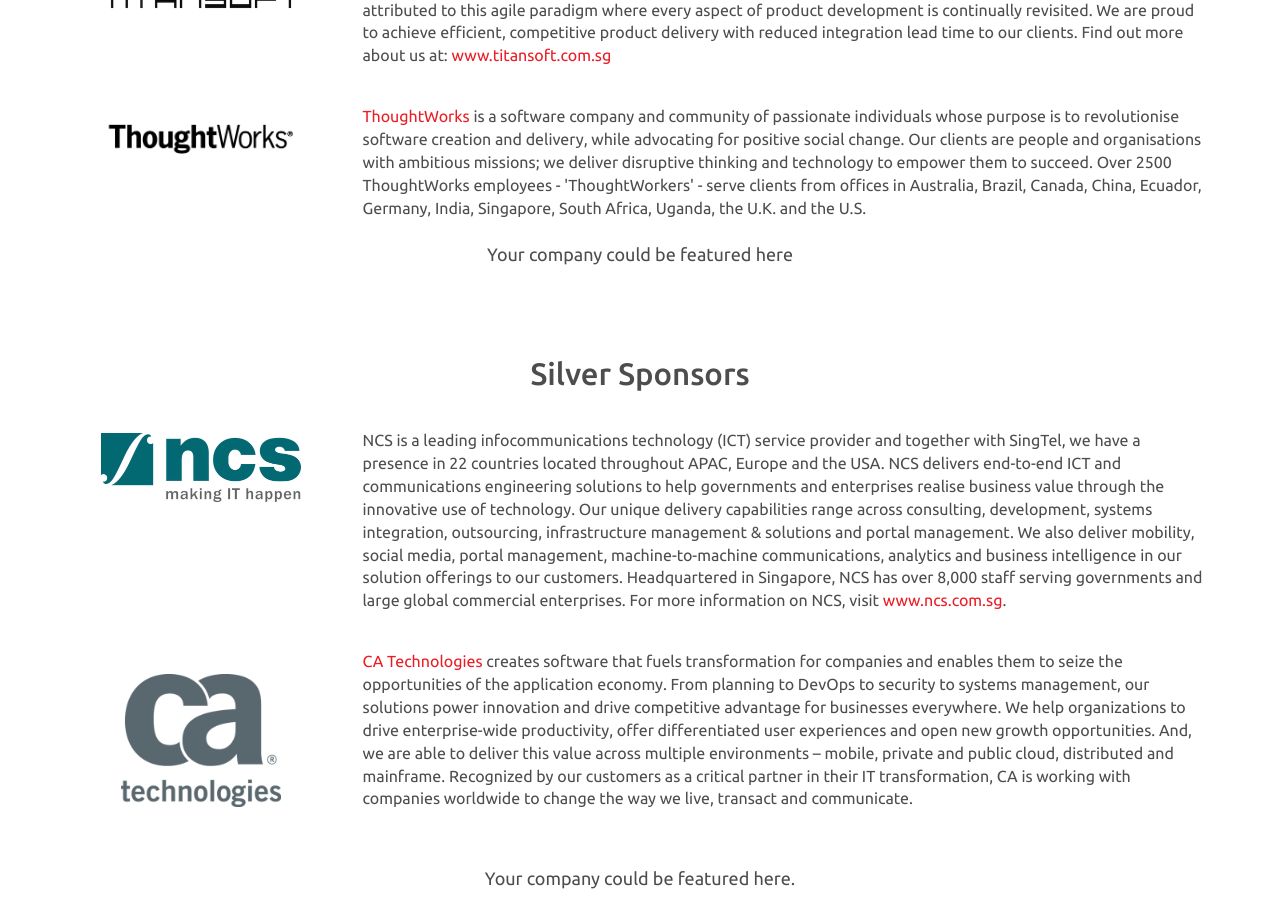
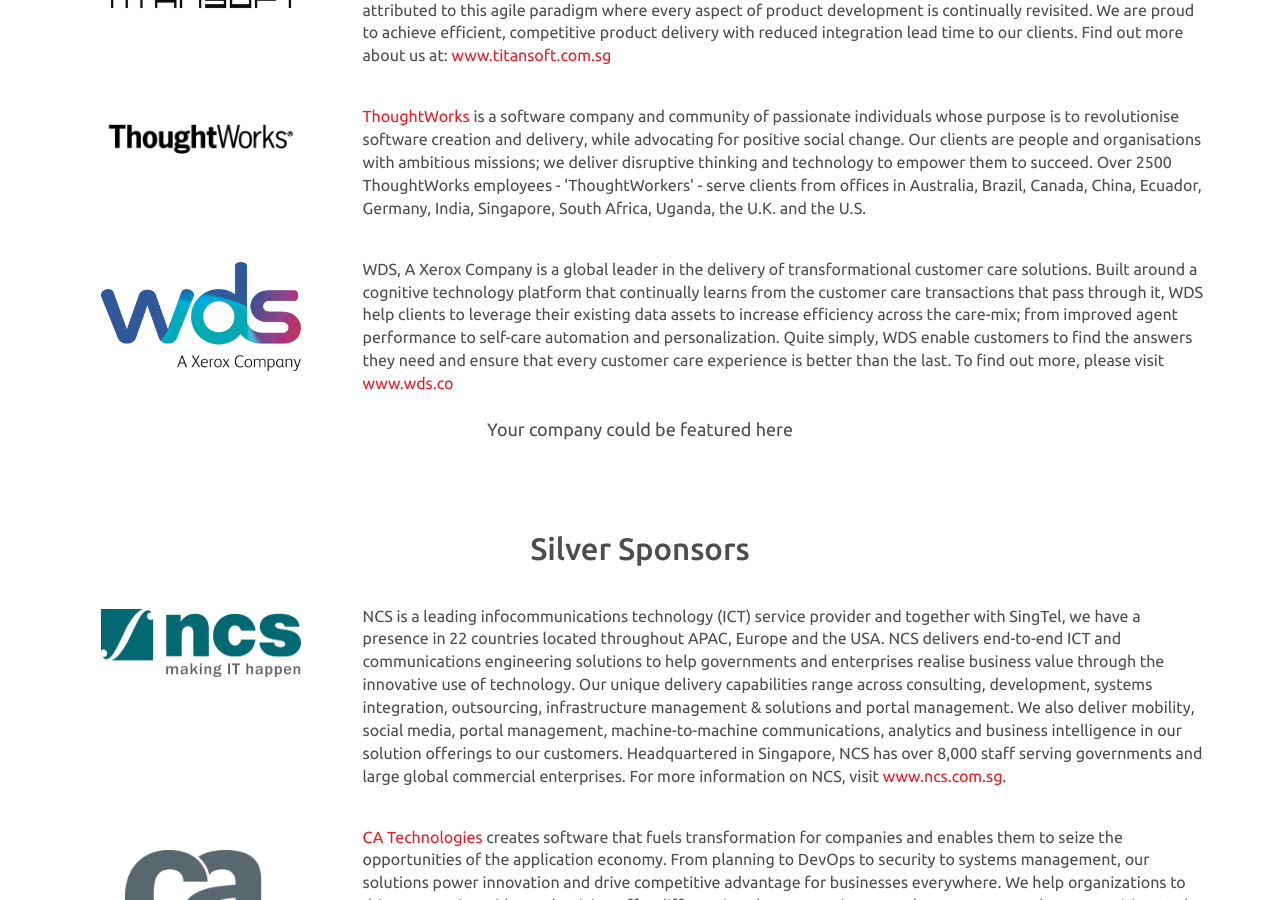
Before and after one commit to agilesingapore/2014, a Jekyll site: the page built from sponsors.md, in a window 1280 px wide and 900 px high, scrolled down 2050 px. Built offline with Jekyll 4.4.1, drawn with Linux system fonts in a browser that asks for light colours; nearby versions of some CDN libraries; Markdown is read by kramdown in place of the engine named in the settings.

Commit message:
Added WDS as a gold sponsor

```diff
--- a/sponsors.md
+++ b/sponsors.md
@@ -163,7 +163,6 @@
         </div>
     </div>
 
-
     <div class="row">
         <div class="col-md-3">
 			&nbsp;
@@ -179,6 +178,24 @@
 
         <div class="bio col-md-9">
           <p><a target="_blank" href="http://www.thoughtworks.com">ThoughtWorks</a> is a software company and community of passionate individuals whose purpose is to revolutionise software creation and delivery, while advocating for positive social change. Our clients are people and organisations with ambitious missions; we deliver disruptive thinking and technology to empower them to succeed. Over 2500 ThoughtWorks employees - 'ThoughtWorkers' - serve clients from offices in Australia, Brazil, Canada, China, Ecuador, Germany, India, Singapore, South Africa, Uganda, the U.K. and the U.S.</p>
+        </div>
+    </div>
+
+    <div class="row">
+        <div class="col-md-3">
+			&nbsp;
+        </div>
+    </div>
+
+    <div class="row">
+        <div class="col-md-3">
+          <div class="thumbnail">
+            <a href="http://www.wds.co" target="_blank"><img src="img/sponsors/wds.png" width="200" height="200"></a>
+          </div>
+        </div>
+
+        <div class="bio col-md-9">
+          <p>WDS, A Xerox Company is a global leader in the delivery of transformational customer care solutions. Built around a cognitive technology platform that continually learns from the customer care transactions that pass through it, WDS help clients to leverage their existing data assets to increase efficiency across the care-mix; from improved agent performance to self-care automation and personalization. Quite simply, WDS enable customers to find the answers they need and ensure that every customer care experience is better than the last.  To find out more, please visit <a target="_blank" href="http://www.wds.co">www.wds.co</a></p>
         </div>
     </div>
 
```
Also changed, not shown: img/sponsors/wds.png (added).
